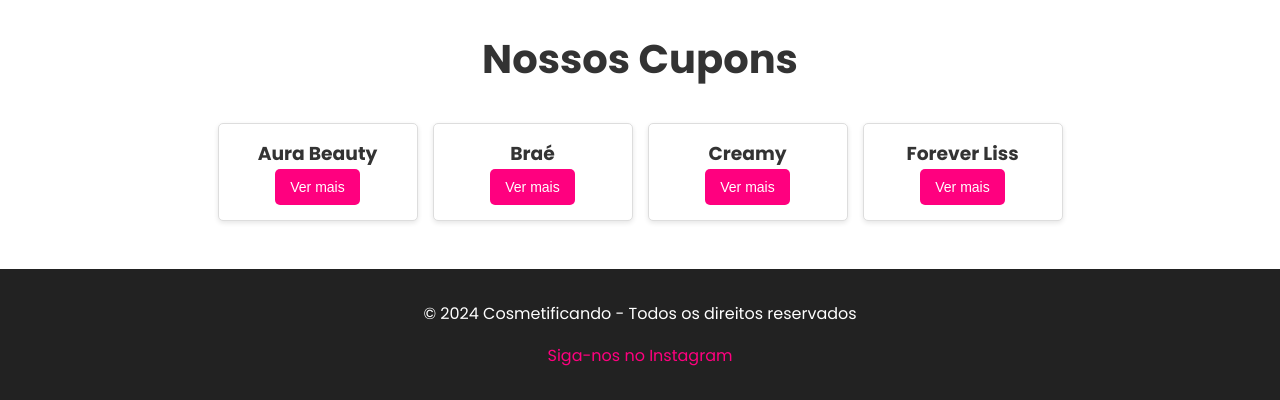
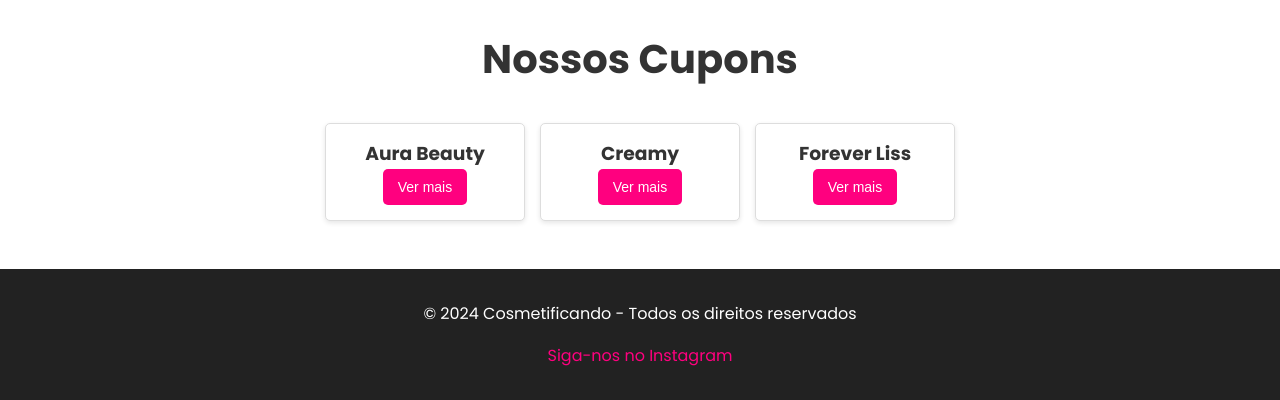
Before and after one commit to cosmetificando/home, a plain HTML site: page index.html in a window 1280 px wide. Shown: the part 1979-2379 px from the top of the page. Drawn offline with Linux system fonts and the light colour scheme.

Commit message:
Update index.html - retirando braé

```diff
--- a/index.html
+++ b/index.html
@@ -56,10 +56,6 @@
         <button onclick="showPopup('10% de desconto em produtos Aura Beauty!', 'https://aurabeautyclub.com.br/', 'AURACOSMETIFICANDO')">Ver mais</button>
       </div>
       <div class="coupon">
-        <h3>Braé</h3>
-        <button onclick="showPopup('10% de desconto em produtos Braé!', 'https://www.brae.com.br/', 'COSMETIFICANDO')">Ver mais</button>
-      </div>
-      <div class="coupon">
           <h3>Creamy</h3>
           <button onclick="showPopup('10% de desconto em produtos Creamy!', 'https:///creamy.com.br', 'COSMETIFICANDO')">Ver mais</button>
       </div>
```
